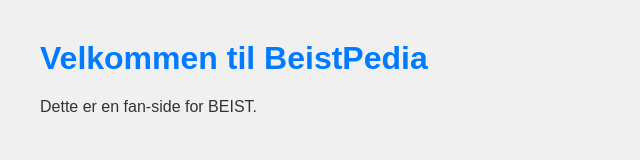
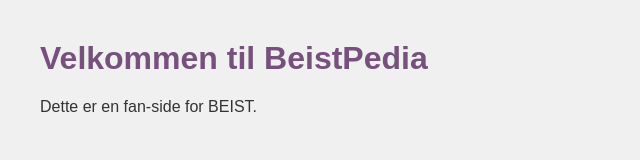
Before and after one commit to GreveCommisions/beist, a plain HTML site: page index.html in a window 1280 px wide. Shown: the whole page, without its empty margins (0-640 px from the left). Drawn offline with Linux system fonts and the light colour scheme.

Commit message:
Update index.html

```diff
--- a/index.html
+++ b/index.html
@@ -12,7 +12,7 @@
       color: #333;
     }
     h1 {
-      color: #007BFF;
+      color: #57295fcc;
     }
   </style>
 </head>
```
